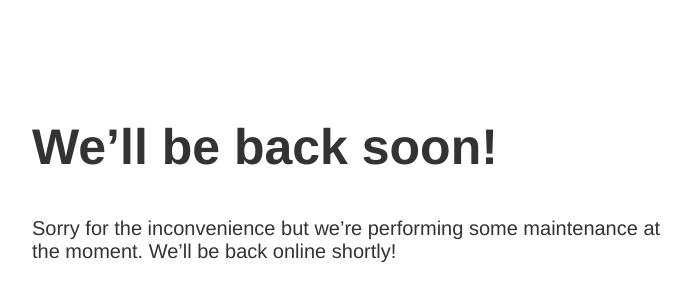
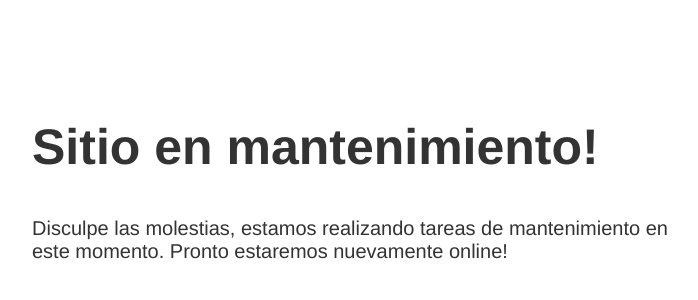
Before and after one commit to lprone/maintenance_page, a plain HTML site: page index.html in a window 1280 px wide. Shown: the part 82-382 px from the top of the page, without its empty margins (283-981 px from the left). Drawn offline with Linux system fonts and the light colour scheme.

Commit message:
add spanish index

```diff
--- a/index.html
+++ b/index.html
@@ -1,5 +1,5 @@
 <!doctype html>
-<title>Site Maintenance</title>
+<title>Mantenimiento</title>
 <style>
   body { text-align: center; padding: 150px; }
   h1 { font-size: 50px; }
@@ -10,8 +10,8 @@
 </style>
 
 <article>
-    <h1>We&rsquo;ll be back soon!</h1>
+    <h1>Sitio en mantenimiento!</h1>
     <div>
-        <p>Sorry for the inconvenience but we&rsquo;re performing some maintenance at the moment. We&rsquo;ll be back online shortly!</p>
+        <p>Disculpe las molestias, estamos realizando tareas de mantenimiento en este momento. Pronto estaremos nuevamente online!</p>
     </div>
 </article>
```
